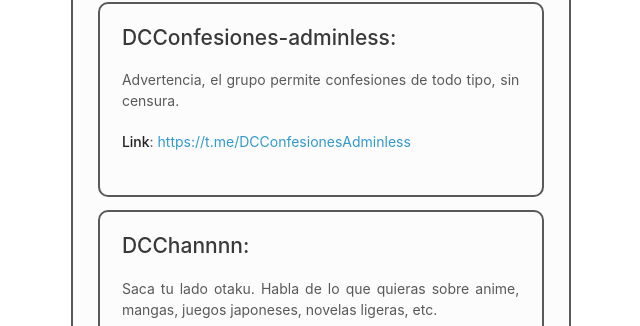
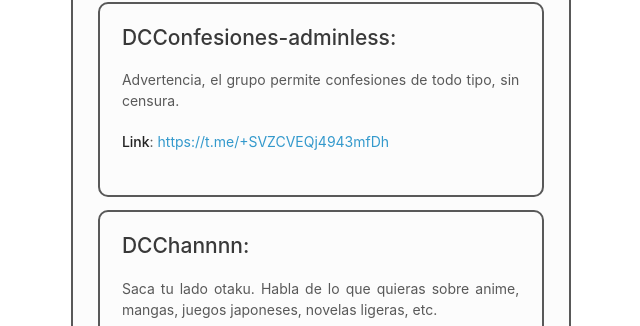
Before and after one commit to capitulo-acm-puc/capitulo-acm-puc.github.io, a Jekyll site: the page built from 6-grupos_y_canales.md, in a window 1280 px wide and 900 px high, scrolled down 1833 px. Shown: the part 127-453 px from the top of the window, without its empty margins (535-1175 px from the left). Built offline with Jekyll 4.4.1, drawn with Linux system fonts in a browser that asks for light colours; part of the change alters nothing that is shown.

Commit message:
Update 6-grupos_y_canales.md

```diff
--- a/6-grupos_y_canales.md
+++ b/6-grupos_y_canales.md
@@ -79,7 +79,7 @@ Grupo para hablar de cualquier cosa random y poder mandar mensajes de forma anó
 ## DCConfesiones-adminless:
 Advertencia, el grupo permite confesiones de todo tipo, sin censura.
 
-**Link**: [https://t.me/DCConfesionesAdminless](https://t.me/joinchat/Hmv11ElWQlTxAQ94xlH_Dg)
+**Link**: [https://t.me/+SVZCVEQj4943mfDh](https://t.me/+SVZCVEQj4943mfDh)
 </div>
 
 <div class="grupo">
```
